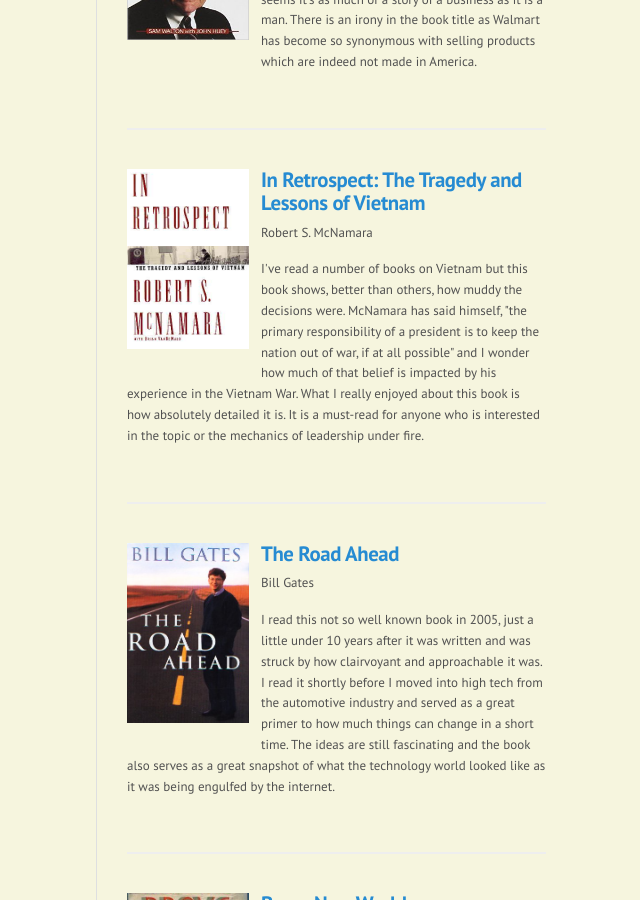
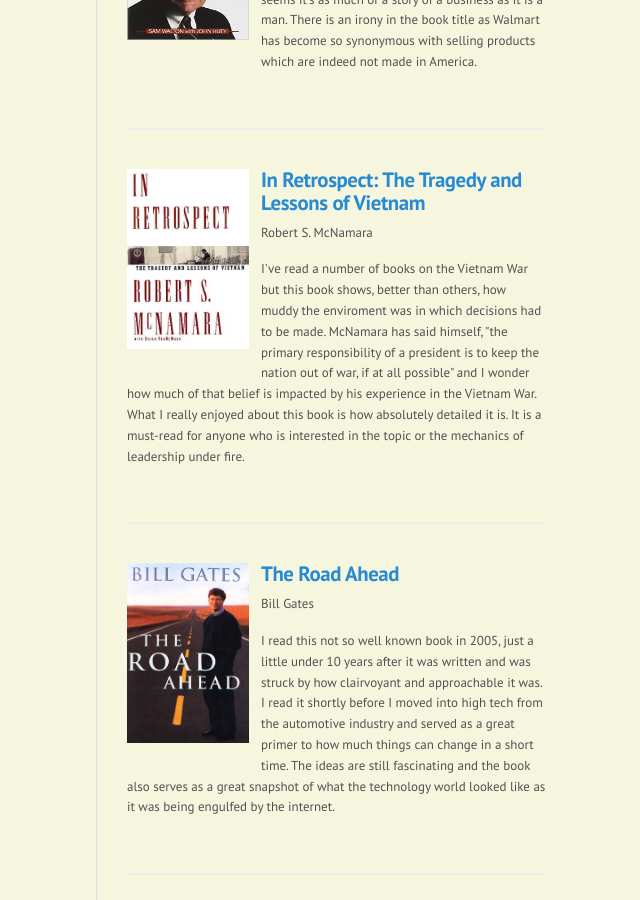
Before and after one commit to qasar/qasar.github.io, a Jekyll site: the page built from books.md, in a window 1280 px wide and 900 px high, scrolled down 1997 px. Shown: the whole window, without its empty margins (163-803 px from the left). Built offline with Jekyll 4.4.1, drawn with Linux system fonts in a browser that asks for light colours.

Commit message:
Update books.md

```diff
--- a/books.md
+++ b/books.md
@@ -85,7 +85,7 @@
 
 <p>Robert S. McNamara</p>
 
-<p>I've read a number of books on Vietnam but this book shows, better than others, how muddy the decisions were. McNamara has said himself, "the primary responsibility of a president is to keep the nation out of war, if at all possible" and I wonder how much of that belief is impacted by his experience in the Vietnam War. What I really enjoyed about this book is how absolutely detailed it is. It is a must-read for anyone who is interested in the topic or the mechanics of leadership under fire.</p>
+<p>I've read a number of books on the Vietnam War but this book shows, better than others, how muddy the enviroment was in which decisions had to be made. McNamara has said himself, "the primary responsibility of a president is to keep the nation out of war, if at all possible" and I wonder how much of that belief is impacted by his experience in the Vietnam War. What I really enjoyed about this book is how absolutely detailed it is. It is a must-read for anyone who is interested in the topic or the mechanics of leadership under fire.</p>
 </div>
 <hr>
 
```
